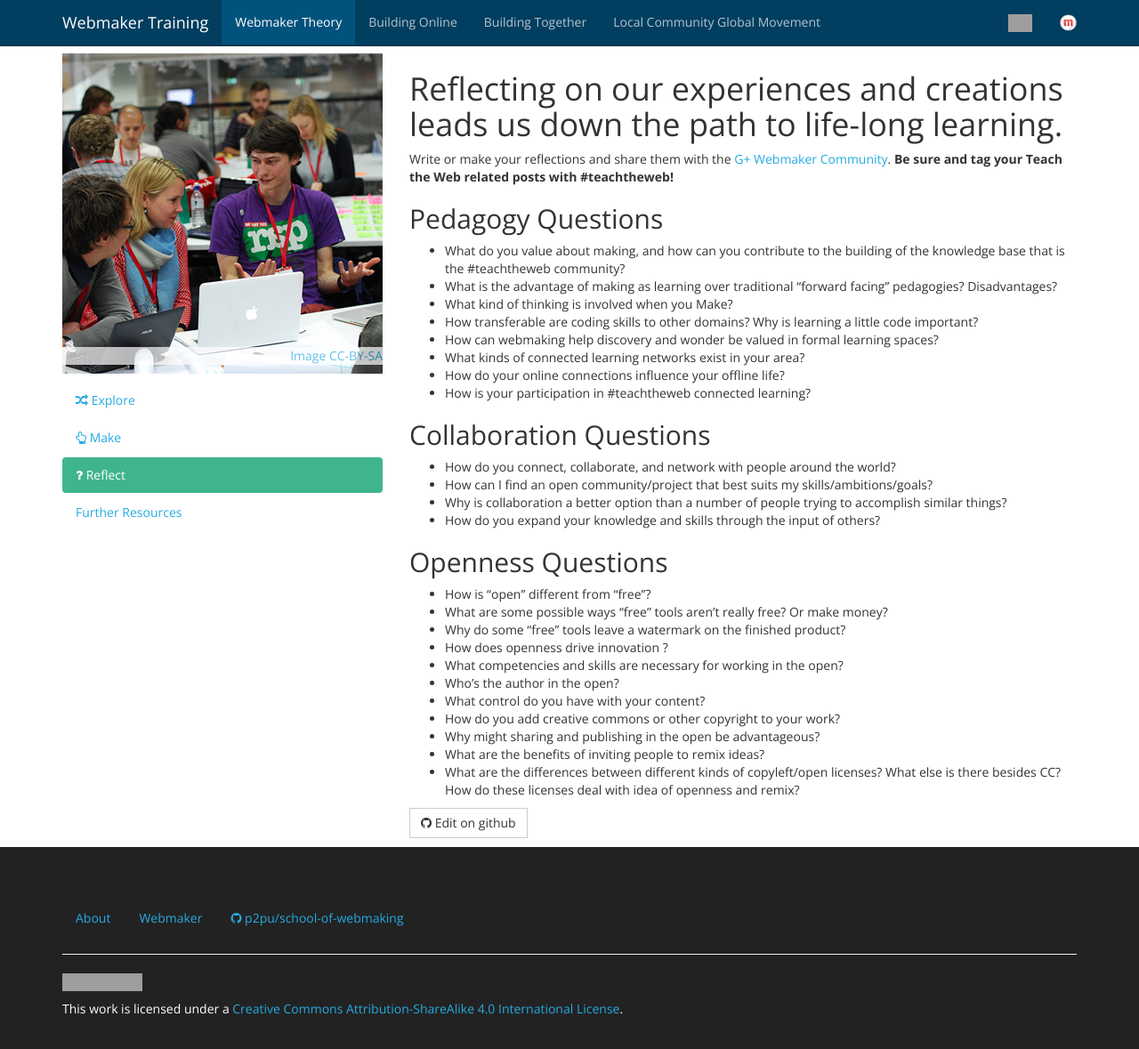
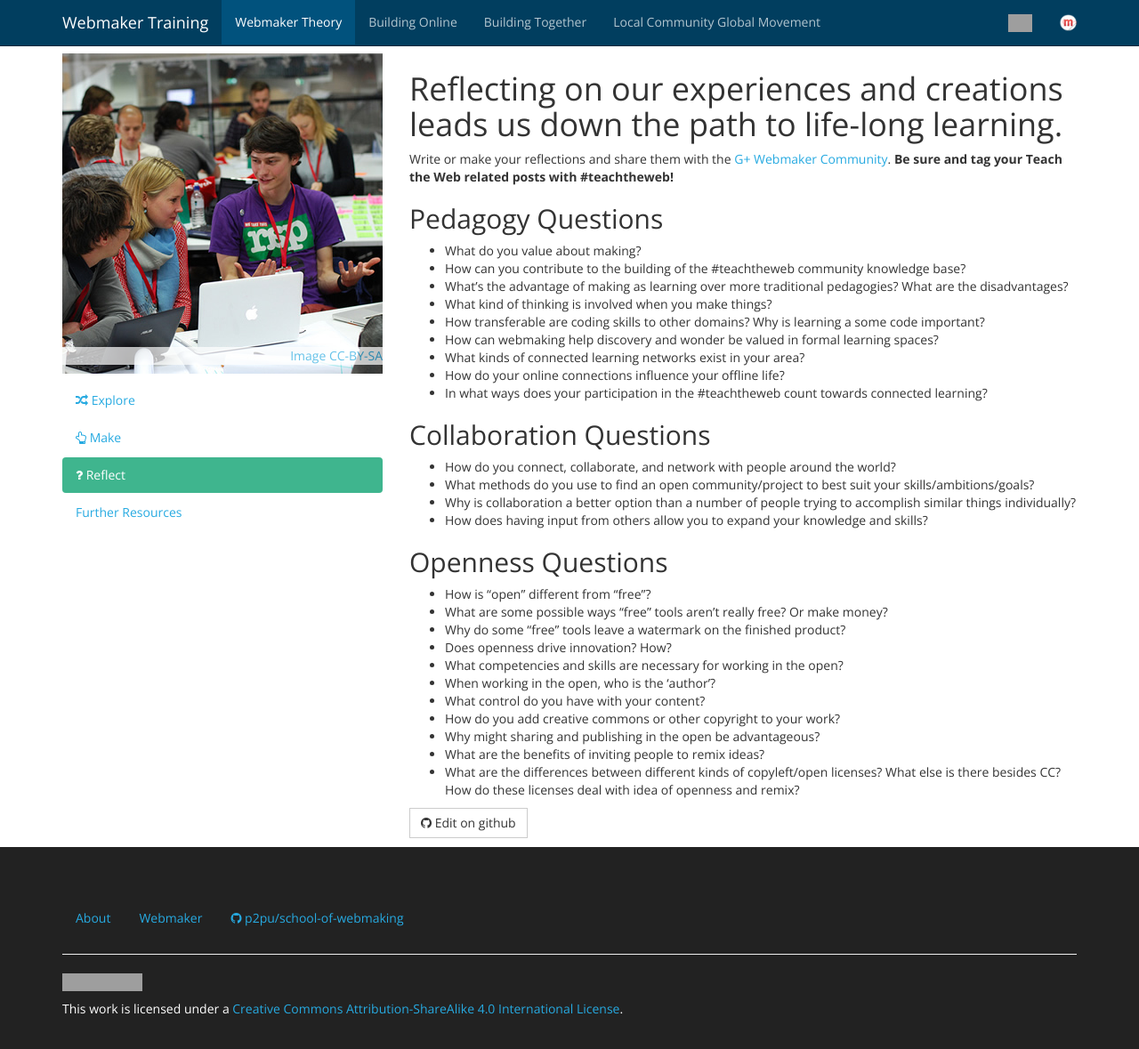
Before and after one commit to mozilla/school-of-webmaking, a Jekyll site: the page built from _posts/2000-01-03-reflect.md, in a window 1280 px wide and 1214 px high. Shown: the top 1179 px of the window at 89% size. Built offline with Jekyll 4.4.1, drawn with Linux system fonts in a browser that asks for light colours; nearby versions of some CDN libraries; Markdown is read by kramdown in place of the engine named in the settings; grey boxes are pictures that could not be loaded.

Commit message:
Some suggested changes to questions
Mainly around wording.

```diff
--- a/_posts/2000-01-03-reflect.md
+++ b/_posts/2000-01-03-reflect.md
@@ -8,28 +8,29 @@ categories: [webmaker-theory]
 Write or make your reflections and share them with the [G+ Webmaker Community](http://mzl.la/gpluswebmaker). **Be sure and tag your Teach the Web related posts with #teachtheweb!**
 
 ## Pedagogy Questions
-* What do you value about making, and how can you contribute to the building of the knowledge base that is the #teachtheweb community?
-* What is the advantage of making as learning over traditional “forward facing” pedagogies? Disadvantages?
-* What kind of thinking is involved when you Make?
-* How transferable are coding skills to other domains? Why is learning a little code important?
+* What do you value about making?
+* How can you contribute to the building of the #teachtheweb community knowledge base?
+* What's the advantage of making as learning over more traditional pedagogies? What are the disadvantages?
+* What kind of thinking is involved when you make things?
+* How transferable are coding skills to other domains? Why is learning a some code important?
 * How can webmaking help discovery and wonder be valued in formal learning spaces?
 * What kinds of connected learning networks exist in your area?
 * How do your online connections influence your offline life?
-* How is your participation in #teachtheweb connected learning?
+* In what ways does your participation in the #teachtheweb count towards connected learning?
 
 ## Collaboration Questions
 * How do you connect, collaborate, and network with people around the world?
-* How can I find an open community/project that best suits my skills/ambitions/goals?
-* Why is collaboration a better option than a number of people trying to accomplish similar things?
-* How do you expand your knowledge and skills through the input of others?
+* What methods do you use to find an open community/project to best suit your skills/ambitions/goals?
+* Why is collaboration a better option than a number of people trying to accomplish similar things individually?
+* How does having input from others allow you to expand your knowledge and skills?
 
 ## Openness Questions
 * How is "open" different from "free"?
 * What are some possible ways "free" tools aren't really free? Or make money?
 * Why do some "free" tools leave a watermark on the finished product?
-* How does openness drive innovation ?
+* Does openness drive innovation? How?
 * What competencies and skills are necessary for working in the open?
-* Who's the author in the open?
+* When working in the open, who is the 'author'?
 * What control do you have with your content?
 * How do you add creative commons or other copyright to your work?
 * Why might sharing and publishing in the open be advantageous?
```
